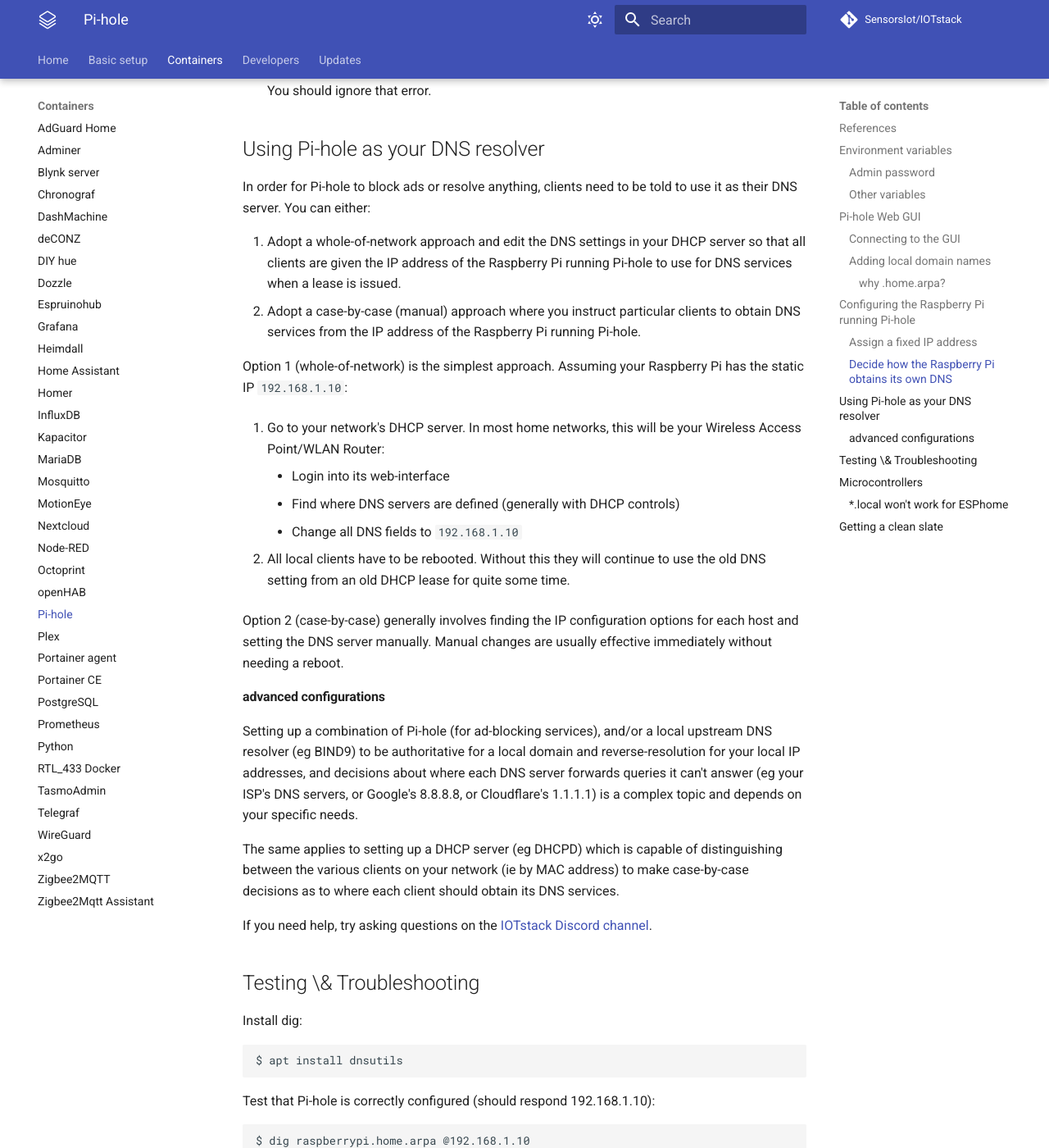
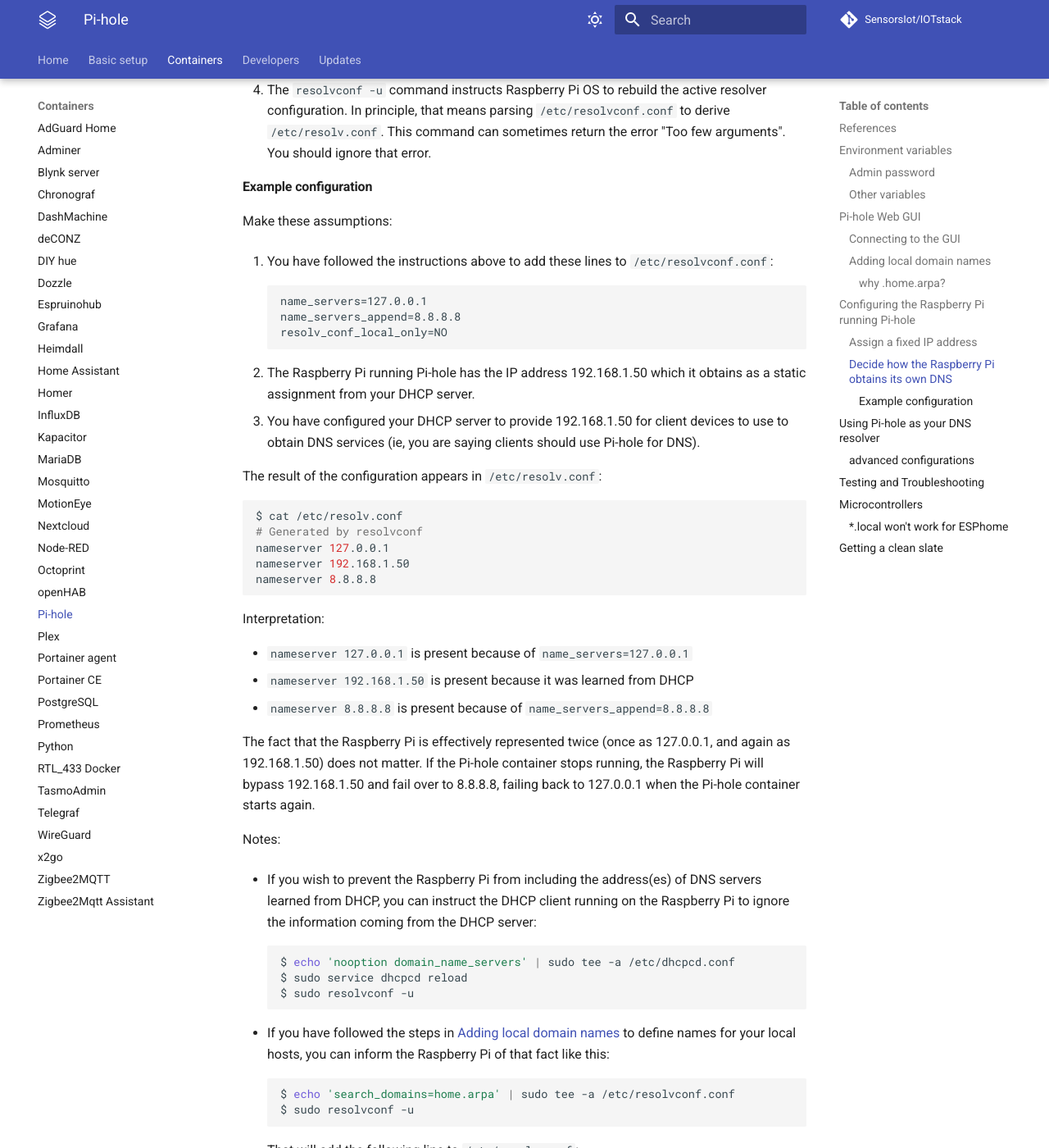
Before and after one commit to gcgarner/IOTstack, an MkDocs documentation site: the page built from docs/Containers/Pi-hole.md, in a window 1280 px wide and 1400 px high, scrolled down 7292 px. Shown: the whole window at 82% size. Built offline with MkDocs 1.6.1 and Material for MkDocs 9.7.7, drawn with Linux system fonts in a browser that asks for light colours; comment, search, counter and statistics services are not loaded; some of the changed text lies outside the part shown.

Commit message:
20220327 PiHole - master branch - PR 1 of 2 - continued
Adds material arising from #510 as an "example configuration".

Fixes a formatting issue with an escaped ampersand that shows up in the
mkdocs representation.

Reduces the nesting level of "advanced configurations".

Fixes some lingering code-fence hint inconsistencies.

Signed-off-by: Phill Kelley <34226495+Paraphraser@users.noreply.github.com>

````diff
--- a/docs/Containers/Pi-hole.md
+++ b/docs/Containers/Pi-hole.md
@@ -206,7 +206,7 @@
 
 You can use the following command to discover the MAC addresses for your Raspberry Pi's Ethernet and WiFi interfaces:
 
-```
+```bash
 $ for I in eth0 wlan0 ; do ip link show $I ; done
 2: eth0: <BROADCAST,MULTICAST,UP,LOWER_UP> mtu 1500 qdisc mq state UP mode DEFAULT group default qlen 1000
     link/ether dc:a6:32:4c:89:f9 brd ff:ff:ff:ff:ff:ff
@@ -236,7 +236,11 @@
 
 In words:
 
-1. `name_servers=127.0.0.1` instructs the Raspberry Pi to direct DNS queries to the loopback address. Port 53 is implied. Docker is listening to port 53 and forwards the queries to the Pi-hole container.
+1. `name_servers=127.0.0.1` instructs the Raspberry Pi to direct DNS queries to the loopback address. Port 53 is implied. If the Pi-hole container is running in:
+
+	- non-host mode, Docker is listening to port 53 and forwards the queries to the Pi-hole container;
+	- host mode, the Pi-hole container is listening to port 53.
+
 2. `name_servers_append=8.8.8.8` instructs the Raspberry Pi to fail-over to 8.8.8.8 if Pi-hole does not respond. You can replace `8.8.8.8` (a Google service) with:
 
 	* Another well-known public DNS server like `1.1.1.1` (Cloudflare).
@@ -246,12 +250,70 @@
 
 	You need slightly different syntax if you want to add multiple fallback servers. For example, suppose your fallback hosts are a local server (eg 192.168.1.2) running BIND9 and 8.8.8.8. The command would be:
 
-	```
+	```bash
 	$ echo 'name_servers_append="192.168.1.2 8.8.8.8"' | sudo tee -a /etc/resolvconf.conf
 	```
 
 3. `resolv_conf_local_only=NO` is needed so that 127.0.0.1 and 8.8.8.8 can coexist.
 4. The `resolvconf -u` command instructs Raspberry Pi OS to rebuild the active resolver configuration. In principle, that means parsing `/etc/resolvconf.conf` to derive `/etc/resolv.conf`. This command can sometimes return the error "Too few arguments". You should ignore that error.
+
+#### <a name="rpiDNSExample"></a>Example configuration
+
+Make these assumptions:
+
+1. You have followed the instructions above to add these lines to `/etc/resolvconf.conf`:
+
+	```
+	name_servers=127.0.0.1
+	name_servers_append=8.8.8.8
+	resolv_conf_local_only=NO
+	```
+
+2. The Raspberry Pi running Pi-hole has the IP address 192.168.1.50 which it obtains as a static assignment from your DHCP server.
+3. You have configured your DHCP server to provide 192.168.1.50 for client devices to use to obtain DNS services (ie, you are saying clients should use Pi-hole for DNS).
+
+The result of the configuration appears in `/etc/resolv.conf`:
+
+```bash
+$ cat /etc/resolv.conf
+# Generated by resolvconf
+nameserver 127.0.0.1
+nameserver 192.168.1.50
+nameserver 8.8.8.8
+```
+
+Interpretation:
+
+* `nameserver 127.0.0.1` is present because of `name_servers=127.0.0.1`
+* `nameserver 192.168.1.50` is present because it was learned from DHCP
+* `nameserver 8.8.8.8` is present because of `name_servers_append=8.8.8.8`
+
+The fact that the Raspberry Pi is effectively represented twice (once as 127.0.0.1, and again as 192.168.1.50) does not matter. If the Pi-hole container stops running, the Raspberry Pi will bypass 192.168.1.50 and fail over to 8.8.8.8, failing back to 127.0.0.1 when the Pi-hole container starts again.
+
+Notes:
+
+* If you wish to prevent the Raspberry Pi from including the address(es) of DNS servers learned from DHCP, you can instruct the DHCP client running on the Raspberry Pi to ignore the information coming from the DHCP server:
+
+	```bash
+	$ echo 'nooption domain_name_servers' | sudo tee -a /etc/dhcpcd.conf
+	$ sudo service dhcpcd reload
+	$ sudo resolvconf -u
+	```
+
+* If you have followed the steps in [Adding local domain names](#localNames) to define names for your local hosts, you can inform the Raspberry Pi of that fact like this:
+
+	```bash
+	$ echo 'search_domains=home.arpa' | sudo tee -a /etc/resolvconf.conf
+	$ sudo resolvconf -u
+	```
+
+	That will add the following line to `/etc/resolv.conf`:
+
+	```
+	search home.arpa
+	```
+
+	Then, when you refer to a host by a short name (eg "fred") the Raspberry Pi will also consider "fred.home.arpa" when trying to discover the IP address.
 
 ## <a name="piholePrimary"></a>Using Pi-hole as your DNS resolver
 
@@ -272,7 +334,7 @@
 
 Option 2 (case-by-case) generally involves finding the IP configuration options for each host and setting the DNS server manually. Manual changes are usually effective immediately without needing a reboot.
 
-#### <a name="advancedConfig"></a>advanced configurations
+### <a name="advancedConfig"></a>advanced configurations
 
 Setting up a combination of Pi-hole (for ad-blocking services), and/or a local upstream DNS resolver (eg BIND9) to be authoritative for a local domain and reverse-resolution for your local IP addresses, and decisions about where each DNS server forwards queries it can't answer (eg your ISP's DNS servers, or Google's 8.8.8.8, or Cloudflare's 1.1.1.1) is a complex topic and depends on your specific needs.
 
@@ -280,7 +342,7 @@
 
 If you need help, try asking questions on the [IOTstack Discord channel](https://discord.gg/ZpKHnks).
 
-## <a name="debugging"></a>Testing \& Troubleshooting
+## <a name="debugging"></a>Testing and Troubleshooting
 
 Install dig:
 
````
